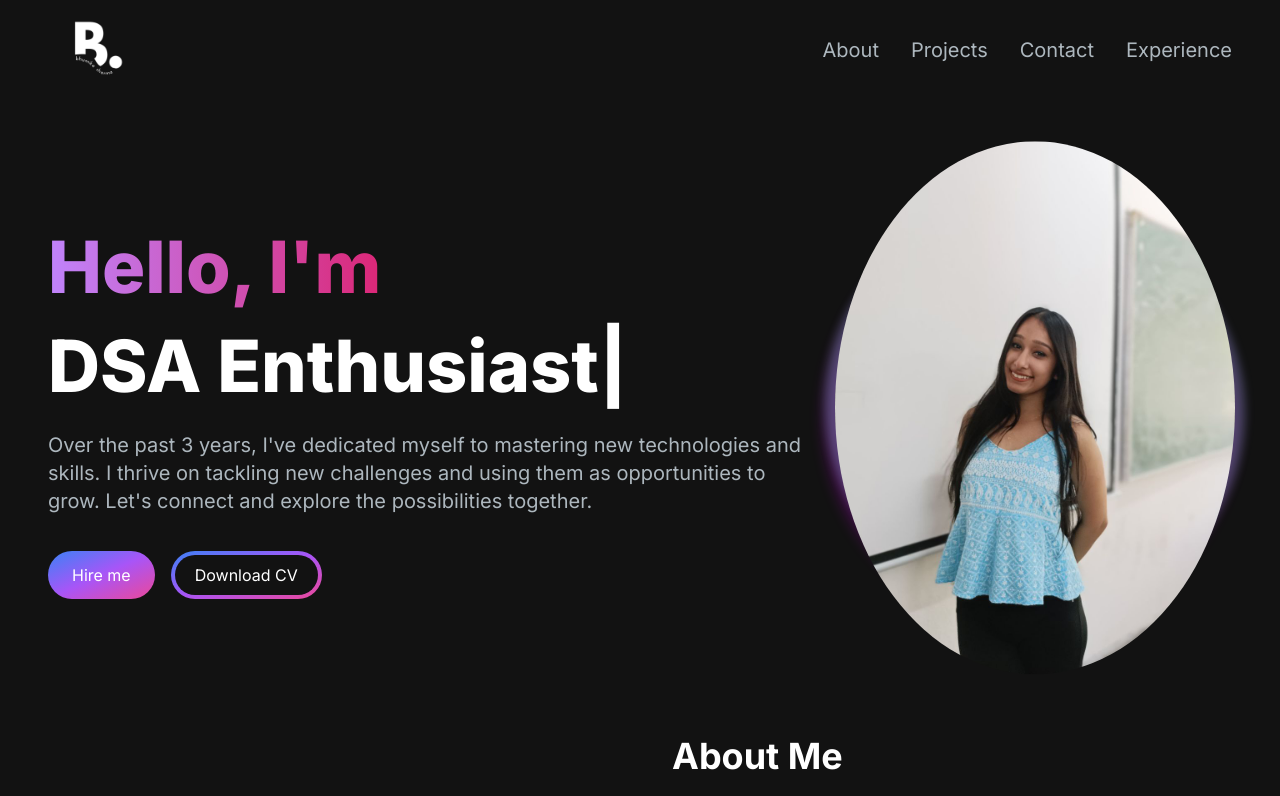
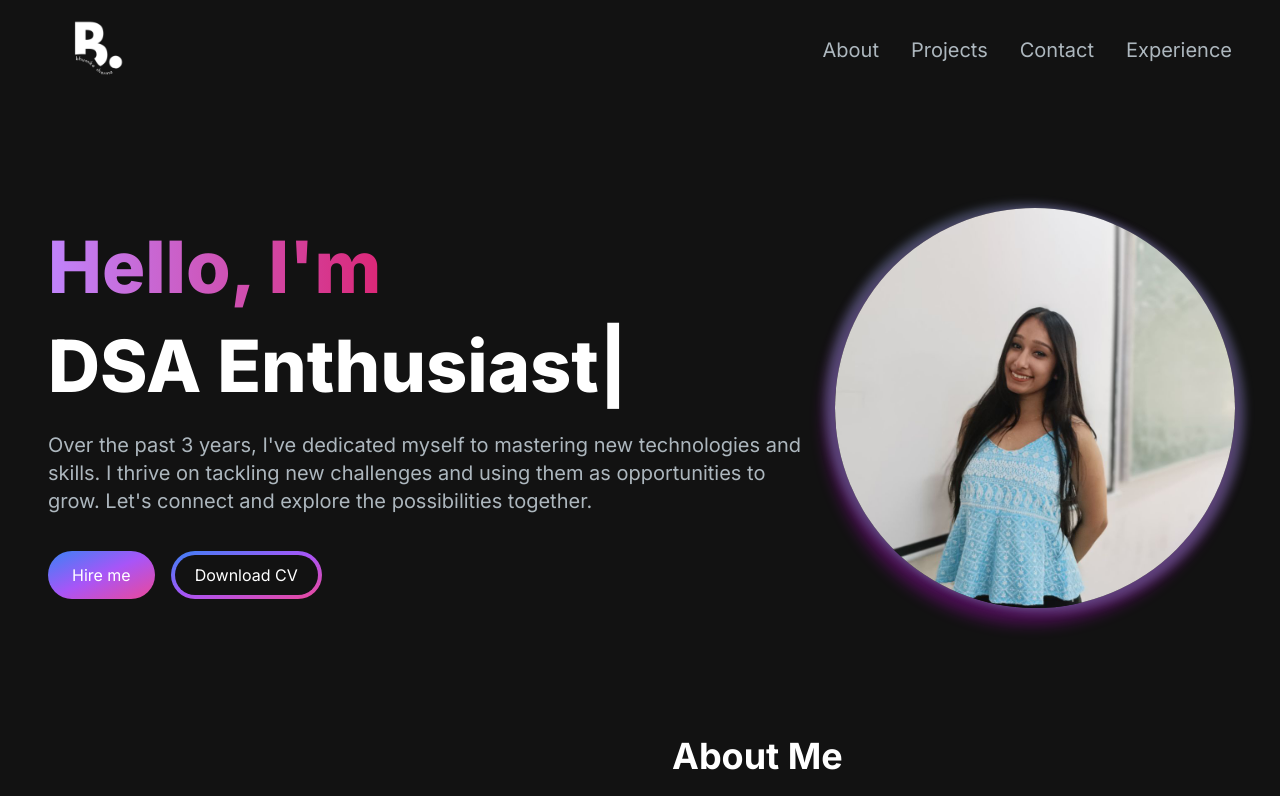
Before and after one commit to Bhum-ika/portfolio, a Next.js app: page / in a window 1280 px wide. Shown: the top 796 px of the page. Built offline with nearby package versions, Linux system fonts and the light colour scheme.

Commit message:
Changes saved

```diff
--- a/app/components/HeroSection.jsx
+++ b/app/components/HeroSection.jsx
@@ -40,7 +40,7 @@ const HeroSection = () => {
     </div>
     </motion.div>
     <motion.div initial={{opacity:0, scale:0.5}} animate={{opacity:1,scale:1}} transition={{duration:0.5}} className='col-span-4 place-self-center mt-4 lg:mt-0'>
-    <div className='rounded-full w-[300px] h-[300px] lg:w-[400px] lg:h-[400px] relative' style={{ background: 'none', boxShadow: '10px 4px 10px rgba(145, 170, 219, 0.33), -10px -4px 10px rgba(135, 178, 212, 0.33), -4px 10px 15px 6px rgba(194, 8, 219, 0.33)' }}>
+    <div className='rounded-full w-[300px] h-[300px] lg:w-[400px] lg:h-[400px] relative overflow-hidden' style={{ background: 'none', boxShadow: '10px 4px 10px rgba(145, 170, 219, 0.33), -10px -4px 10px rgba(135, 178, 212, 0.33), -4px 10px 15px 6px rgba(194, 8, 219, 0.33)' }}>
   <Image
     src='/images/hero-image.jpg'
     alt="hero image"
```
